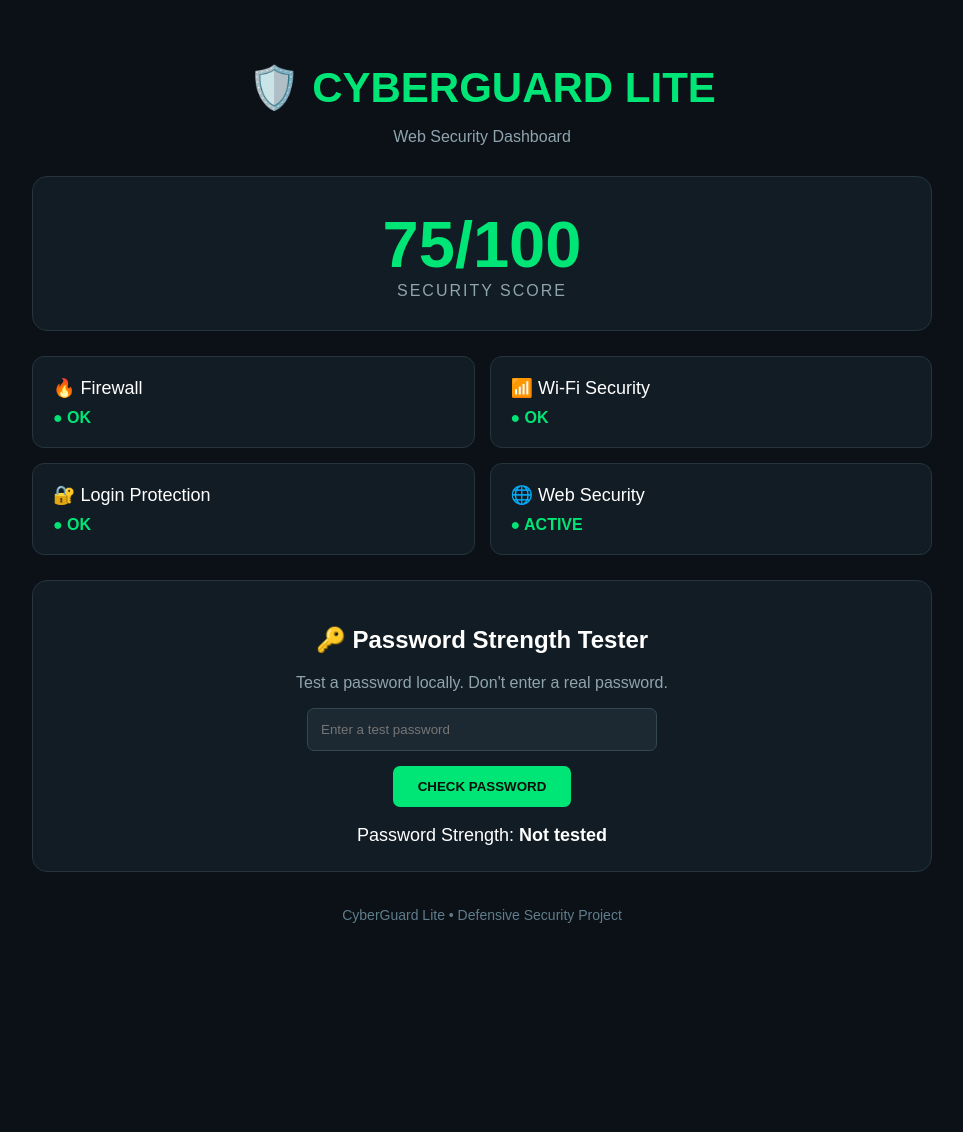
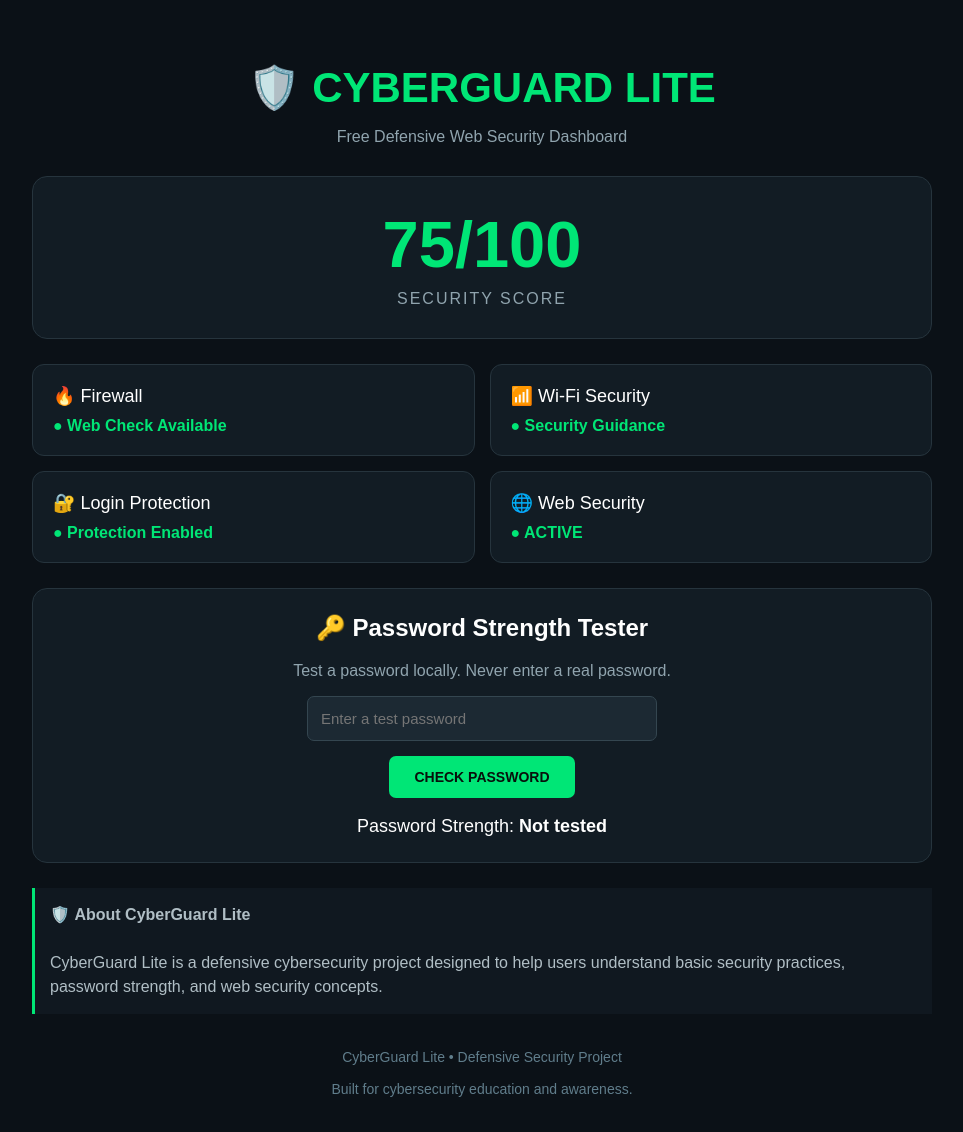
Before and after one commit to Saidharshan456/cyberguard-lite, a Flask app: page / in a window 1280 px wide. Shown: the whole page, without its empty margins (158-1121 px from the left). Before the commit the page ends 923 px from the top, so only its background shows below. Run offline with Flask 3, Linux system fonts and the light colour scheme.

Commit message:
Improve CyberGuard Lite website

```diff
--- a/templates/index.html
+++ b/templates/index.html
@@ -1,12 +1,37 @@
 <!DOCTYPE html>
 <html lang="en">
+
 <head>
     <meta charset="UTF-8">
+
     <meta name="viewport" content="width=device-width, initial-scale=1.0">
 
-    <title>CyberGuard Lite | Web Security Dashboard</title>
+    <title>CyberGuard Lite - Free Web Security Dashboard</title>
+
+    <meta
+        name="description"
+        content="CyberGuard Lite is a free web security dashboard with password strength testing and defensive cybersecurity tools."
+    >
+
+    <meta
+        name="keywords"
+        content="CyberGuard Lite, cybersecurity, web security, password strength, security dashboard"
+    >
+
+    <meta name="robots" content="index, follow">
+
+    <meta property="og:title" content="CyberGuard Lite - Web Security Dashboard">
+
+    <meta
+        property="og:description"
+        content="Explore CyberGuard Lite's defensive cybersecurity tools and password strength tester."
+    >
+
+    <meta property="og:type" content="website">
+
 
     <style>
+
         * {
             box-sizing: border-box;
         }
@@ -38,6 +63,7 @@
 
         header p {
             color: #90a4ae;
+            font-size: 16px;
         }
 
         .score-box {
@@ -58,6 +84,7 @@
         .score-label {
             color: #90a4ae;
             letter-spacing: 2px;
+            margin-top: 8px;
         }
 
         .cards {
@@ -71,6 +98,12 @@
             border: 1px solid #26343d;
             border-radius: 12px;
             padding: 20px;
+            transition: 0.2s;
+        }
+
+        .card:hover {
+            border-color: #00e676;
+            transform: translateY(-2px);
         }
 
         .card-title {
@@ -92,6 +125,14 @@
             text-align: center;
         }
 
+        .password-box h2 {
+            margin-top: 0;
+        }
+
+        .password-box p {
+            color: #90a4ae;
+        }
+
         input {
             width: min(100%, 350px);
             padding: 13px;
@@ -100,6 +141,7 @@
             border: 1px solid #344650;
             border-radius: 7px;
             outline: none;
+            font-size: 15px;
         }
 
         input:focus {
@@ -115,6 +157,7 @@
             color: #07100b;
             font-weight: bold;
             cursor: pointer;
+            font-size: 14px;
         }
 
         button:hover {
@@ -126,6 +169,16 @@
             font-size: 18px;
         }
 
+        .info {
+            background: #101820;
+            border-left: 3px solid #00e676;
+            padding: 15px;
+            margin-top: 25px;
+            text-align: left;
+            color: #b0bec5;
+            line-height: 1.5;
+        }
+
         footer {
             text-align: center;
             color: #607d8b;
@@ -134,6 +187,7 @@
         }
 
         @media (max-width: 600px) {
+
             header h1 {
                 font-size: 30px;
             }
@@ -145,84 +199,180 @@
             .score {
                 font-size: 50px;
             }
+
+            .container {
+                width: 94%;
+            }
         }
+
     </style>
+
 </head>
+
 
 <body>
 
 <div class="container">
 
+
     <header>
+
         <h1>🛡️ CYBERGUARD LITE</h1>
-        <p>Web Security Dashboard</p>
+
+        <p>
+            Free Defensive Web Security Dashboard
+        </p>
+
     </header>
 
+
     <div class="score-box">
-        <div class="score">{{ score }}/100</div>
-        <div class="score-label">SECURITY SCORE</div>
-    </div>
 
-    <div class="cards">
-
-        <div class="card">
-            <div class="card-title">🔥 Firewall</div>
-            <div class="status">● OK</div>
+        <div class="score">
+            {{ score }}/100
         </div>
 
-        <div class="card">
-            <div class="card-title">📶 Wi-Fi Security</div>
-            <div class="status">● OK</div>
-        </div>
-
-        <div class="card">
-            <div class="card-title">🔐 Login Protection</div>
-            <div class="status">● OK</div>
-        </div>
-
-        <div class="card">
-            <div class="card-title">🌐 Web Security</div>
-            <div class="status">● ACTIVE</div>
+        <div class="score-label">
+            SECURITY SCORE
         </div>
 
     </div>
 
+
+    <div class="cards">
+
+
+        <div class="card">
+
+            <div class="card-title">
+                🔥 Firewall
+            </div>
+
+            <div class="status">
+                ● Web Check Available
+            </div>
+
+        </div>
+
+
+        <div class="card">
+
+            <div class="card-title">
+                📶 Wi-Fi Security
+            </div>
+
+            <div class="status">
+                ● Security Guidance
+            </div>
+
+        </div>
+
+
+        <div class="card">
+
+            <div class="card-title">
+                🔐 Login Protection
+            </div>
+
+            <div class="status">
+                ● Protection Enabled
+            </div>
+
+        </div>
+
+
+        <div class="card">
+
+            <div class="card-title">
+                🌐 Web Security
+            </div>
+
+            <div class="status">
+                ● ACTIVE
+            </div>
+
+        </div>
+
+
+    </div>
+
+
     <div class="password-box">
 
-        <h2>🔑 Password Strength Tester</h2>
 
-        <p style="color:#90a4ae;">
-            Test a password locally. Don't enter a real password.
+        <h2>
+            🔑 Password Strength Tester
+        </h2>
+
+
+        <p>
+            Test a password locally.
+            Never enter a real password.
         </p>
 
+
         <form method="POST">
+
 
             <input
                 type="password"
                 name="password"
                 placeholder="Enter a test password"
+                autocomplete="off"
             >
 
+
             <br>
+
 
             <button type="submit">
                 CHECK PASSWORD
             </button>
 
+
         </form>
 
+
         <div class="result">
+
             Password Strength:
-            <strong>{{ password_result }}</strong>
+
+            <strong>
+                {{ password_result }}
+            </strong>
+
         </div>
+
 
     </div>
 
+
+    <div class="info">
+
+        🛡️ <strong>About CyberGuard Lite</strong>
+
+        <br><br>
+
+        CyberGuard Lite is a defensive cybersecurity project
+        designed to help users understand basic security practices,
+        password strength, and web security concepts.
+
+    </div>
+
+
     <footer>
+
         CyberGuard Lite • Defensive Security Project
+
+        <br><br>
+
+        Built for cybersecurity education and awareness.
+
     </footer>
+
 
 </div>
 
 </body>
+
 </html>
```
